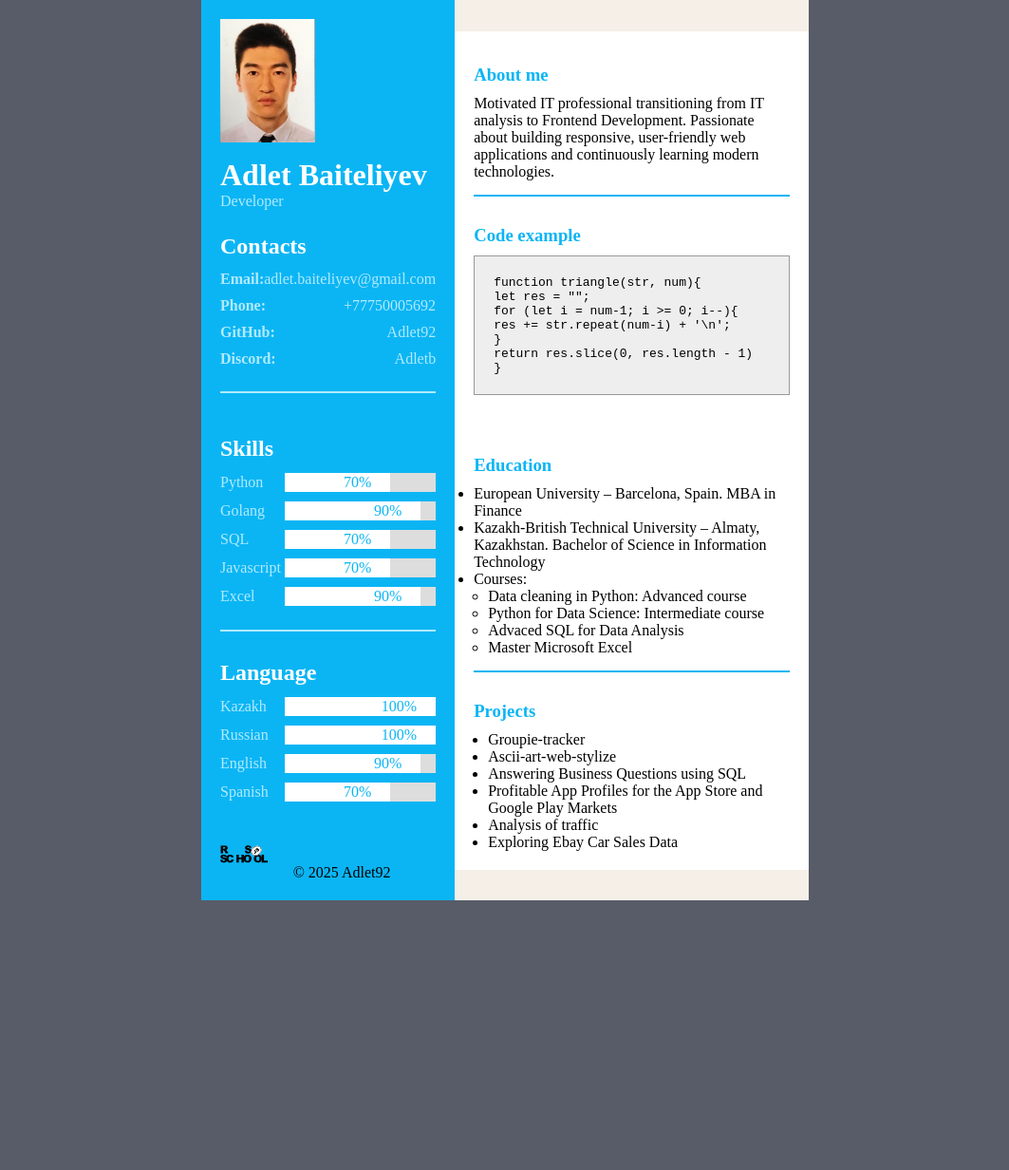
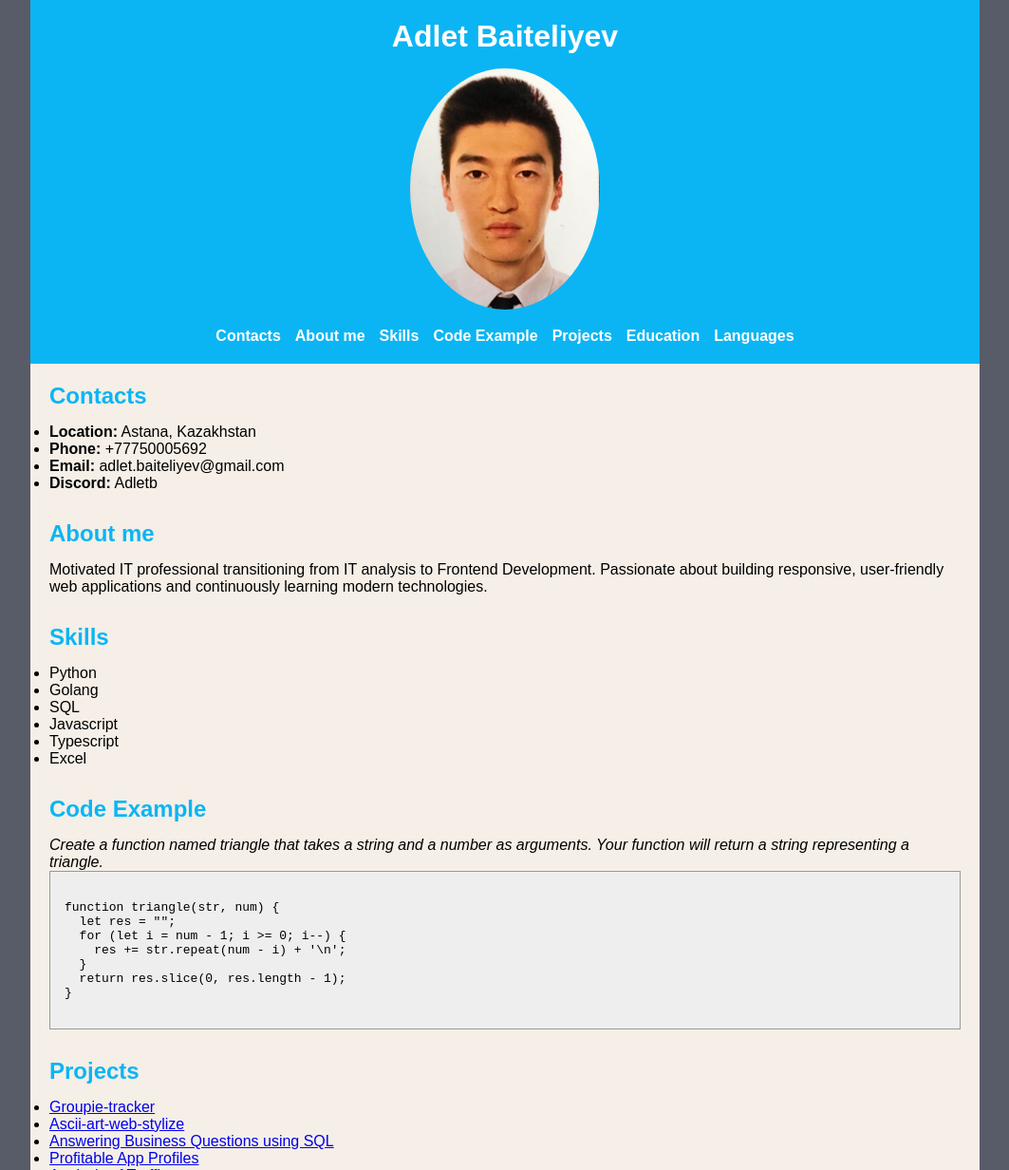
Before and after one commit to Adlet92/rsschool-cv, a plain HTML site: page index.html in a window 1280 px wide. Shown: the top 1232 px of the page at 95% size, without its empty margins (108-1171 px from the left). Before the commit the page ends 958 px from the top, so only its background shows below. Drawn offline with Linux system fonts and the light colour scheme.

Commit message:
add sections

```diff
--- a/css/style.css
+++ b/css/style.css
@@ -1,114 +1,104 @@
+
 * {
     margin: 0;
     padding: 0;
     box-sizing: border-box;
 }
+
 body {
-    /* background-color: rgb(253, 254, 255); */
     background: #585c68;
     display: flex;
     justify-content: center;
     align-items: center;
-}
-.full {
-    width: 50%;
-    max-width: 1000px;
-    min-height: 100px;
-    background-color: rgb(245, 239, 231);
-    margin: 0px;
-    display: grid;
-    grid-template-columns: 2fr 4fr;
-}
-.left {
-    position: initial;
-    background-color: #0bb5f4;
-    padding: 20px;
-
+    flex-direction: column; /* allows header, main, footer to stack */
+    font-family: Arial, sans-serif;
 }
 
-.right {
-    position: initial;
-    background-color: white;
+/* Header */
+header {
+    width: 100%;
+    max-width: 1000px;
+    background-color: #0bb5f4;
+    color: white;
     padding: 20px;
+    text-align: center;
+}
 
+header h1 {
+    margin-bottom: 15px;
 }
-.full, .left ul li{
+
+header img {
+    border-radius: 50%;
+    margin-bottom: 15px;
+}
+
+/* Navigation */
+nav ul {
+    list-style: none;
     display: flex;
-    align-items: center;
-    margin-bottom: 10px;
+    justify-content: center;
+    flex-wrap: wrap;
+    gap: 15px;
 }
-.name{
-    color: #fff;
+
+nav ul li a {
+    text-decoration: none;
+    color: white;
+    font-weight: bold;
+    transition: color 0.3s ease;
 }
-.desc{
-    padding-bottom: 10px;
-}
-.Language, .Skills, ul li{
-    justify-content: space-between;
-}
-.skill_progress{
-    width: 70%;
-    background-color: #ddd;
-}
-.skills{
-    text-align: right;
-    padding-right: 20px;
-    line-height: 20px;
-    color: #0bb5f4;
-}
-.python, .javascript, .sql, .spanish{
-    width: 70%;
-    background-color: #fff;
-}
-.golang, .excel, .english{
-    width: 90%;
-    background-color: #fff;
-}
-.kazakh, .russian{
-    width: 100%;
-    background-color: #fff;
-}
-.Contact, .Skills, .Language, .Hobbies, .title,
-.Summary, .Experience, .Education{
-    margin-bottom: 30px;
-}
-.h2 {
-    background-color: rgb(4, 96, 150);
-}
-.course, .projects, .skill, .languages {
-    padding: 0 15px;
-}
-.code{
-    background-color: #eee;
-    border: 1px solid #999;
-    display: block;
-    padding: 20px;
-}
-.Contact, .Skills, .Language{
-    color: #fff;
-}
-.Contact, .Skills{
-    padding: 15px 0;
-    border-bottom: 2px solid #b1eaff;
-}
-.Summary, .Education{
-    padding: 15px 0;
-    border-bottom: 2px solid #0bb5f4;
-}
-.space, .image{
-    padding-bottom: 12px;
-}
-.blue{
-    color: #0bb5f4;
-    padding-bottom: 10px;
-}
-.regular{
+
+nav ul li a:hover {
     color: #b1eaff;
 }
 
-.copy, .logo{
-   display: inline-block;
+/* Main container */
+main {
+    width: 100%;
+    max-width: 1000px;
+    background-color: rgb(245, 239, 231);
+    padding: 20px;
 }
-.copy{
-    margin-left: 10%;
+
+/* Section styling */
+main section {
+    margin-bottom: 30px;
 }
+
+main h2 {
+    margin-bottom: 15px;
+    color: #0bb5f4;
+}
+
+/* Code block */
+pre {
+    background-color: #eee;
+    border: 1px solid #999;
+    padding: 15px;
+    overflow-x: auto;
+}
+
+/* Footer */
+footer {
+    width: 100%;
+    max-width: 1000px;
+    background-color: #0bb5f4;
+    color: white;
+    text-align: center;
+    padding: 15px;
+    margin-top: 20px;
+}
+
+footer a {
+    color: #b1eaff;
+    text-decoration: none;
+}
+
+footer a:hover {
+    text-decoration: underline;
+}
+
+footer img {
+    margin-top: 10px;
+}
--- a/index.html
+++ b/index.html
@@ -3,174 +3,127 @@
 
 <head>
   <meta charset="UTF-8">
-  <meta http-equiv="X-UA-Compatible" content="IE=edge">
   <meta name="viewport" content="width=device-width, initial-scale=1.0">
-  <title>Document</title>
+  <title>Adlet Baiteliyev CV</title>
   <link rel="stylesheet" href="./css/style.css">
 </head>
 
 <body>
-  <div class="full">
-    <div class="left">
-      <div class="image">
-        <img src="./img/1.jpeg" alt="cv-logo" style="width:100px;height:130px;">
-      </div>
-      <div class="name">
+  <header>
     <h1>Adlet Baiteliyev</h1>
-      </div>
-      <div class="desc">
-        <p class="regular">Developer</p>
-      </div>
-      <div class="Contact">
-        <h2 class="space">Contacts</h2>
-        <ul class="regular">
-          <li><b>Email:</b>adlet.baiteliyev@gmail.com</li>
-          <li><b>Phone:</b>+77750005692</li>
-          <li><b>GitHub:</b>Adlet92</li>
-          <li><b>Discord:</b>Adletb</li>
+    <img src="./img/1.jpeg" alt="Photo of Adlet Baiteliyev" width="200">
+
+    <nav>
+      <ul>
+        <li><a href="#contacts">Contacts</a></li>
+        <li><a href="#about">About me</a></li>
+        <li><a href="#skills">Skills</a></li>
+        <li><a href="#code">Code Example</a></li>
+        <li><a href="#projects">Projects</a></li>
+        <li><a href="#education">Education</a></li>
+        <li><a href="#languages">Languages</a></li>
       </ul>
-      </div>
-      <div class="Skills">
-        <h2 class="space">Skills</h2>
-        <ul class="regular">
-          <li>
-            <div class="skill_name">
-              Python
-            </div>
-            <div class="skill_progress">
-              <div class="skills python">70%</div>
-            </div>
-          </li>
-          <li>
-            <div class="skill_name">
-              Golang
-            </div>
-            <div class="skill_progress">
-              <div class="skills golang">90%</div>
-            </div>
-          </li>
-          <li>
-            <div class="skill_name">
-              SQL
-            </div>
-            <div class="skill_progress">
-              <div class="skills sql">70%</div>
-            </div>
-          </li>
-          <li>
-            <div class="skill_name">
-              Javascript
-            </div>
-            <div class="skill_progress">
-              <div class="skills javascript">70%</div>
-            </div>
-          </li>
-          <li>
-            <div class="skill_name">
-              Excel
-            </div>
-            <div class="skill_progress">
-              <div class="skills excel">90%</div>
-            </div>
-          </li>
+    </nav>
+  </header>
+
+  <main>
+    <section id="contacts">
+      <h2>Contacts</h2>
+      <ul>
+        <li><strong>Location:</strong> Astana, Kazakhstan</li>
+        <li><strong>Phone:</strong> +77750005692</li>
+        <li><strong>Email:</strong> adlet.baiteliyev@gmail.com</li>
+        <li><strong>Discord:</strong> Adletb</li>
       </ul>
-      </div>
-      <div class="Language">
-        <h2 class="space">Language</h2>
-        <ul class="regular">
-          <li>
-            <div class="skill_name">
-              Kazakh
-            </div>
-            <div class="skill_progress">
-              <div class="skills kazakh">100%</div>
-            </div>
-          </li>
-          <li>
-            <div class="skill_name">
-              Russian
-            </div>
-            <div class="skill_progress">
-              <div class="skills russian">100%</div>
-            </div>
-          </li>
-          <li>
-            <div class="skill_name">
-              English
-            </div>
-            <div class="skill_progress">
-              <div class="skills english">90%</div>
-            </div>
-          </li>
-          <li>
-            <div class="skill_name">
-              Spanish
-            </div>
-            <div class="skill_progress">
-              <div class="skills spanish">70%</div>
-            </div>
-          </li>
-        </ul>
-      </div>
-      <div class="logo">
-        <a href="https://rs.school/courses/short-track">
-          <img src="./img/rs-school-logo.svg" alt="rs image" style="width: 50px; height: 50px;">
-        </a>
-      </div>
-      <div class="copy">
-        <p>&copy; 2025 Adlet92</p>
-      </div>
-    </div>
-    <div class="right">
-      <div class="Summary">
-        <h3 class="blue">About me</h3>
+    </section>
+
+    <section id="about">
+      <h2>About me</h2>
       <p>Motivated IT professional transitioning from IT analysis to Frontend Development.
         Passionate about building responsive, user-friendly web applications and continuously learning modern
-          technologies.
-        </p>
-      </div>
-      <div class="Experience">
-        <h3 class="blue">Code example</h3>
-        <p><code class="code">
-                    function triangle(str, num){<br>
-                        let res = "";<br>
-                        for (let i = num-1; i >= 0; i--){<br>
-                            res += str.repeat(num-i) + '\n';<br>
-                        }<br>
-                        return res.slice(0, res.length - 1)<br>
-                    }</code><br>
-        </p>
-      </div>
-      <div class="Education">
-        <h3 class="blue">Education</h3>
+        technologies.</p>
+    </section>
+
+    <section id="skills">
+      <h2>Skills</h2>
+      <ul>
+        <li>Python</li>
+        <li>Golang</li>
+        <li>SQL</li>
+        <li>Javascript</li>
+        <li>Typescript</li>
+        <li>Excel</li>
+      </ul>
+    </section>
+
+    <section id="code">
+      <h2>Code Example</h2>
+      <p><em>Create a function named triangle that takes a string and a number as arguments. Your function will return a
+          string representing a triangle.</em></p>
+      <pre><code class="language-javascript">
+function triangle(str, num) {
+  let res = "";
+  for (let i = num - 1; i >= 0; i--) {
+    res += str.repeat(num - i) + '\n';
+  }
+  return res.slice(0, res.length - 1);
+}
+      </code></pre>
+    </section>
+
+    <section id="projects">
+      <h2>Projects</h2>
+      <ul>
+        <li><a href="https://github.com/Adlet92/Golang-backend/tree/master/groupie-tracker"
+            target="_blank">Groupie-tracker</a></li>
+        <li><a href="https://github.com/Adlet92/Golang-backend/tree/master/ascii-art-web-stylize"
+            target="_blank">Ascii-art-web-stylize</a></li>
+        <li><a href="https://github.com/Adlet92/data-analytics/tree/main/ans_bus_ques_sql" target="_blank">Answering
+            Business Questions using SQL</a></li>
+        <li><a href="https://github.com/Adlet92/data-analytics/tree/main/apps" target="_blank">Profitable App
+            Profiles</a></li>
+        <li><a href="https://github.com/Adlet92/data-analytics/tree/main/traffic" target="_blank">Analysis of
+            Traffic</a></li>
+        <li><a href="https://github.com/Adlet92/data-analytics/tree/main/ebay" target="_blank">Exploring Ebay Car Sales
+            Data</a></li>
+      </ul>
+    </section>
+
+    <section id="education">
+      <h2>Education</h2>
       <ul>
         <li>European University – Barcelona, Spain. MBA in Finance</li>
-          <li>Kazakh-British Technical University – Almaty, Kazakhstan. Bachelor of Science in Information Technology
-          </li>
-          <li>Courses:
-            <ul class="course">
-              <li>Data cleaning in Python: Advanced course</li>
-              <li>Python for Data Science: Intermediate course</li>
-              <li>Advaced SQL for Data Analysis</li>
+        <li>Kazakh-British Technical University – Almaty, Kazakhstan. Bachelor of Science in Information Technology</li>
+      </ul>
+      <h3>Courses:</h3>
+      <ul>
+        <li><a href="https://app.dataquest.io/verify_cert/3E185VGA29OEP3M426J0/" target="_blank">Data cleaning in
+            Python: Advanced</a></li>
+        <li><a href="https://app.dataquest.io/verify_cert/ZPB0NIU817JXX6Q2L4OW/" target="_blank">Python for Data
+            Science: Intermediate</a></li>
+        <li><a href="https://app.dataquest.io/verify_cert/YGIKZ9A44ZZ9SWQMVQ9N/" target="_blank">Advanced SQL for Data
+            Analysis</a></li>
         <li>Master Microsoft Excel</li>
       </ul>
-          </li>
+    </section>
+
+    <section id="languages">
+      <h2>Languages</h2>
+      <ul>
+        <li>Kazakh (Native)</li>
+        <li>Russian (Native)</li>
+        <li>English (Upper-Intermediate)</li>
+        <li>Spanish (Intermediate)</li>
       </ul>
-      </div>
-      <div class="project">
-        <h3 class="blue">Projects</h3>
-        <ul class="projects">
-          <li>Groupie-tracker</li>
-          <li>Ascii-art-web-stylize</li>
-          <li>Answering Business Questions using SQL</li>
-          <li>Profitable App Profiles for the App Store and Google Play Markets</li>
-          <li>Analysis of traffic</li>
-          <li>Exploring Ebay Car Sales Data</li>
-        </ul>
-      </div>
-    </div>
-  </div>
-  </div>
+    </section>
+  </main>
+
+  <footer>
+    <p>&copy; 2025 Adlet Baiteliyev | <a href="https://github.com/Adlet92" target="_blank">GitHub</a></p>
+    <p><a href="https://rs.school/courses/short-track" target="_blank">
+        <img src="./img/rs-school-logo.svg" alt="RS School Logo" width="100">
+      </a></p>
+  </footer>
 </body>
 
 </html>
```
Lines whose indentation alone changed are shown as unchanged.
